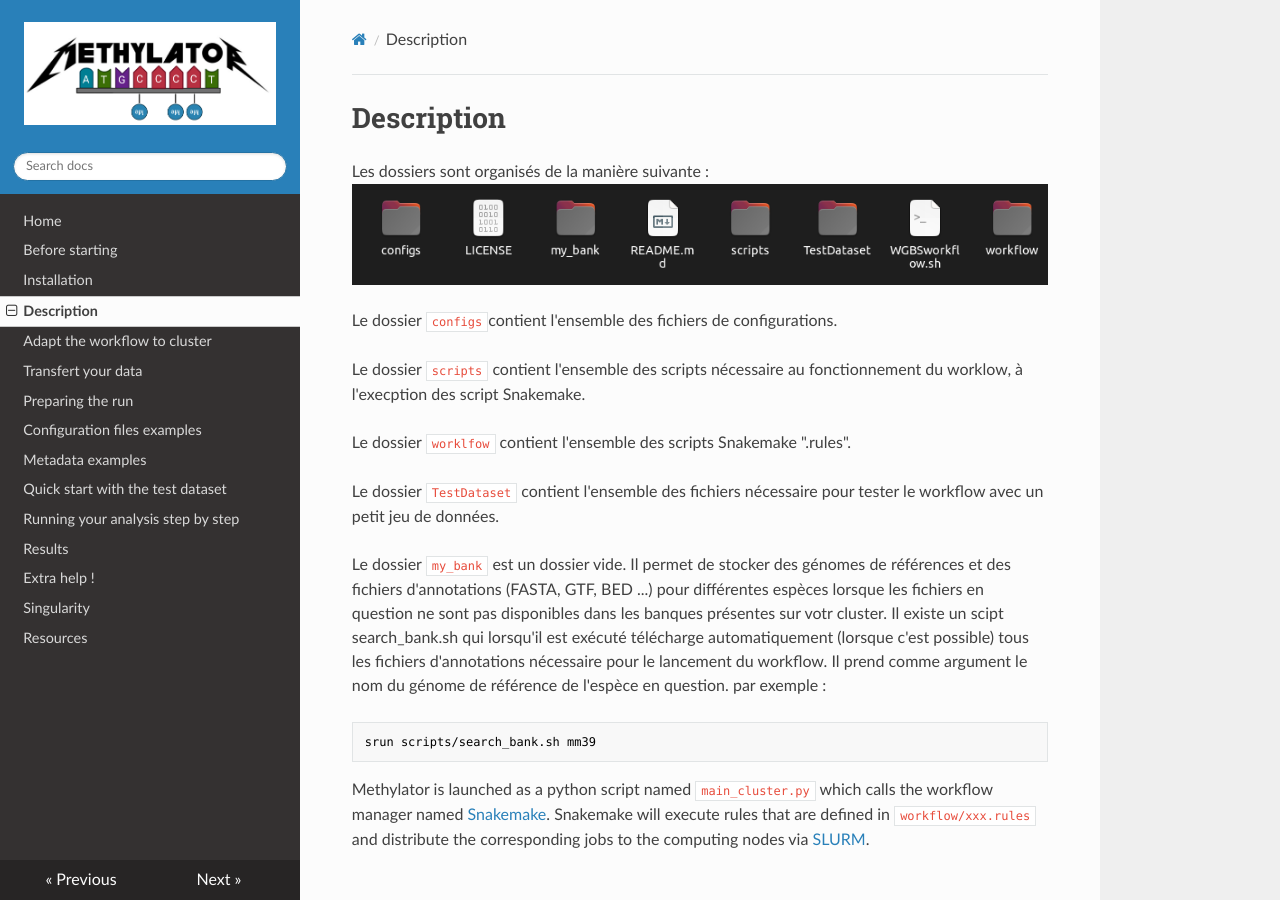
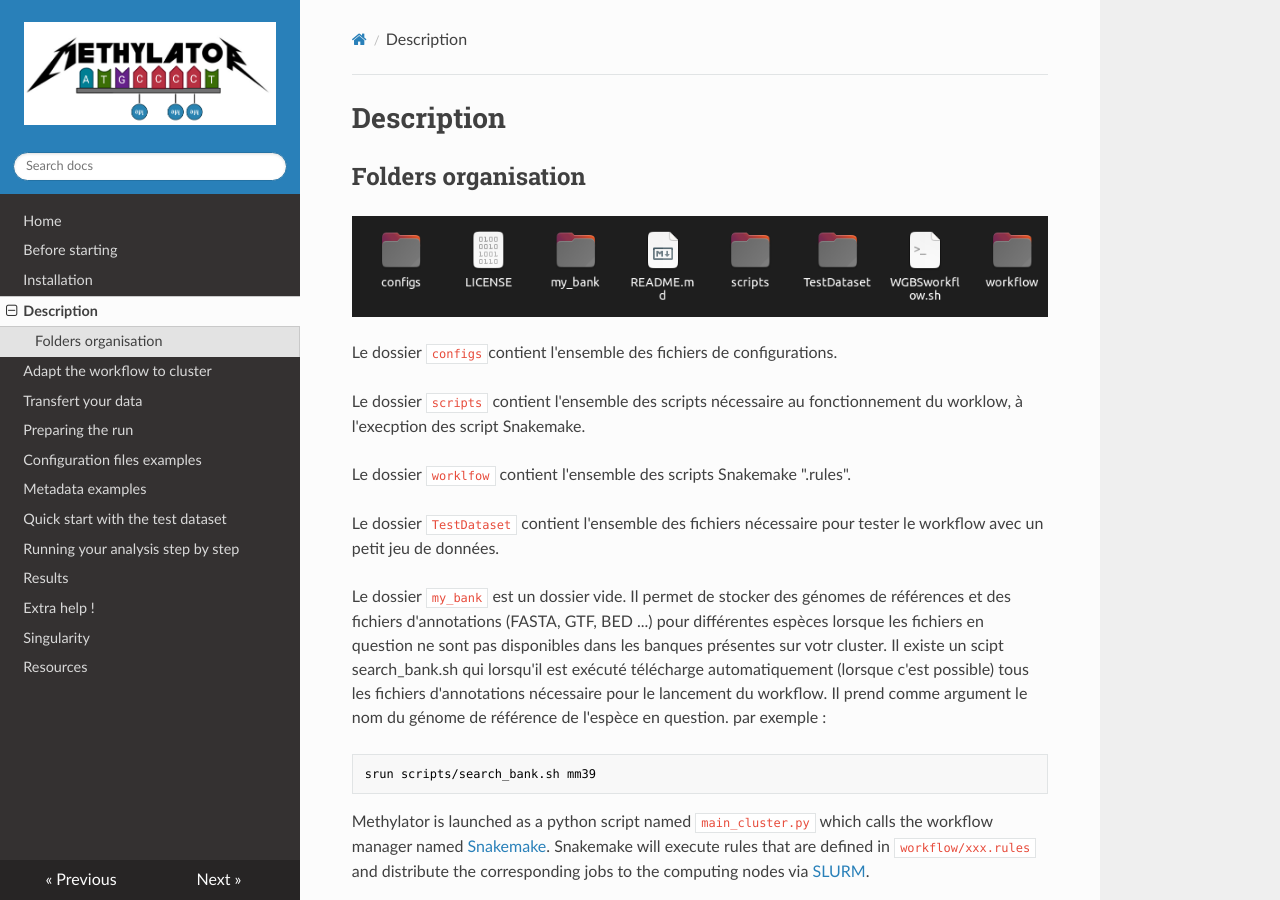
Before and after one commit to parisepigenetics/Methylator-Documentation, an MkDocs documentation site: the page built from docs/description.md, in a window 1280 px wide and 900 px high. Built offline with MkDocs 1.6.1, drawn with Linux system fonts in a browser that asks for light colours; nearby versions of some CDN libraries.

Commit message:
Update description.md

```diff
--- a/docs/description.md
+++ b/docs/description.md
@@ -1,7 +1,8 @@
 
 # Description
 
-Les dossiers sont organisés de la manière suivante :
+## Folders organisation
+
 ![folders_organisation](img/folder_organisation_worklfow.png)
 
 Le dossier `configs`contient l'ensemble des fichiers de configurations.
```
